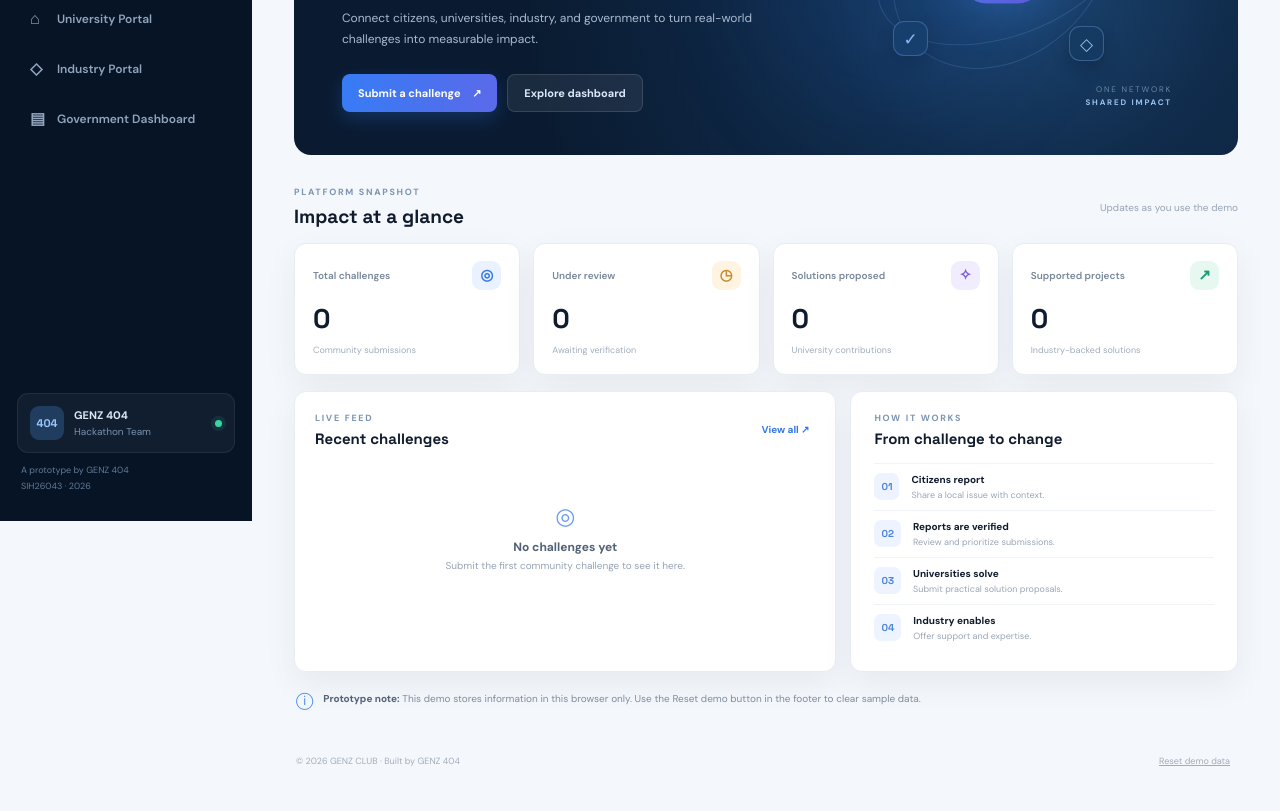
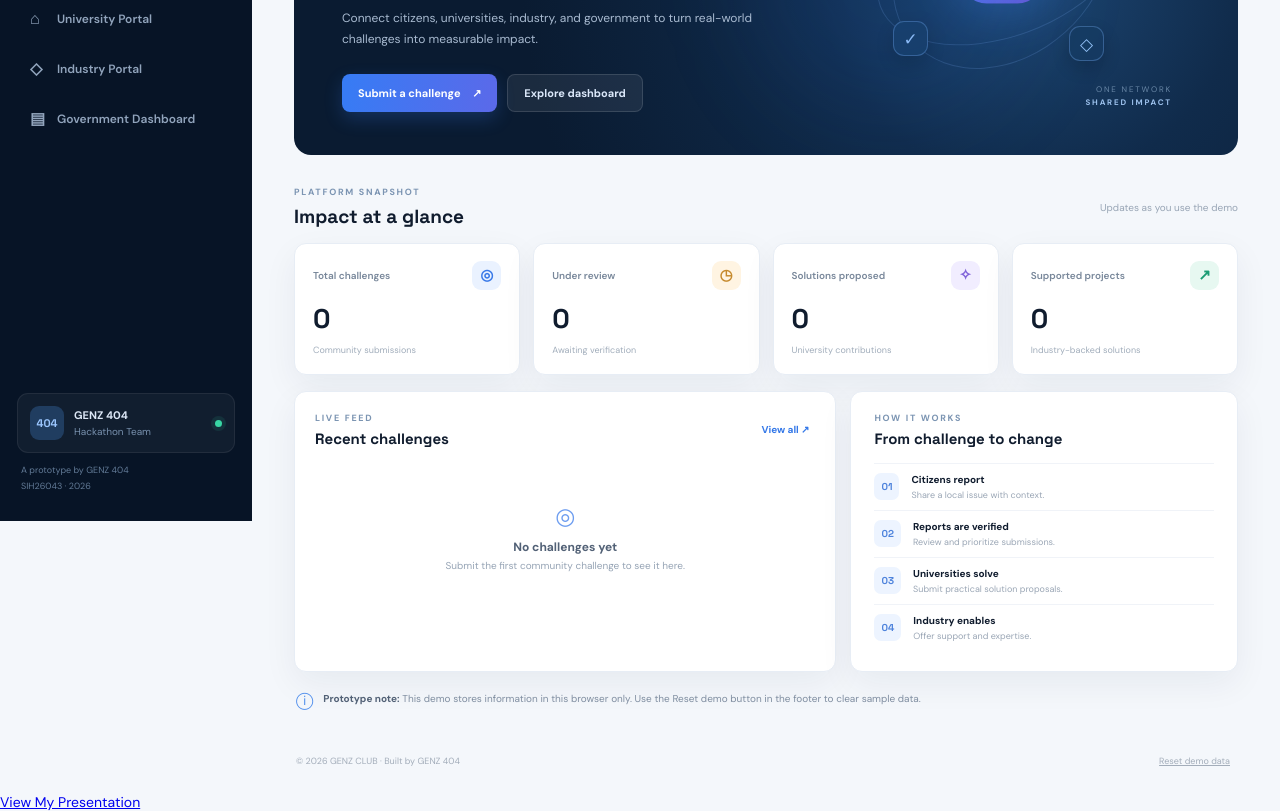
Before and after one commit to gokulxplore/Mystic-Summit-2026-Genz404, a plain HTML site: page index.html in a window 1280 px wide. Shown: the part 279-1090 px from the top of the page. Drawn offline with Linux system fonts and the light colour scheme.

Commit message:
Add link to presentation in index.html

```diff
--- a/index.html
+++ b/index.html
@@ -182,5 +182,8 @@
   </div>
   <div id="toast" class="toast" role="status" aria-live="polite"></div>
   <script src="app.js"></script>
+  <a href="GEN-Z%20404%20SIH26043%20IdeaPresentation.pptx" target="_blank">
+    View My Presentation
+</a>
 </body>
 </html>
```
